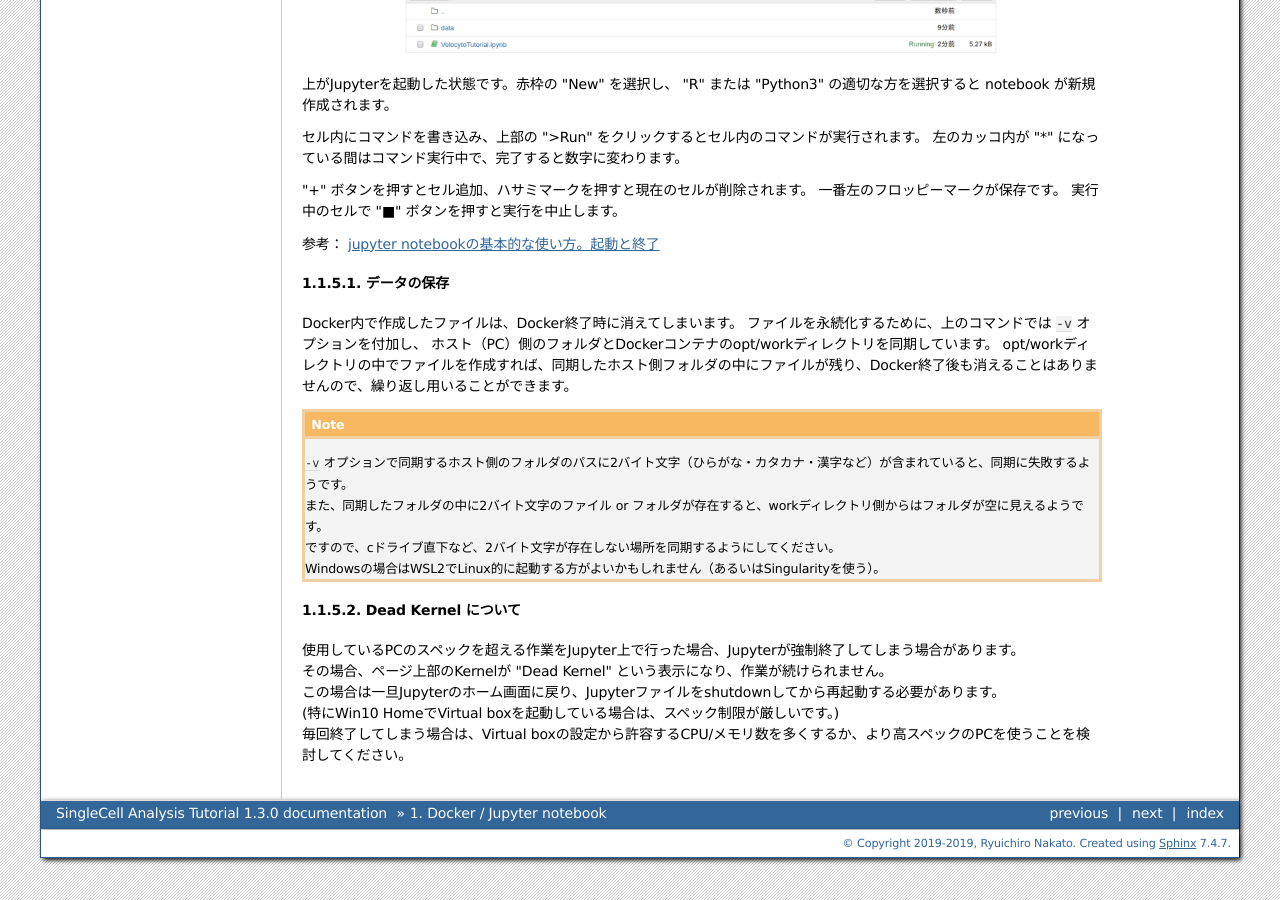
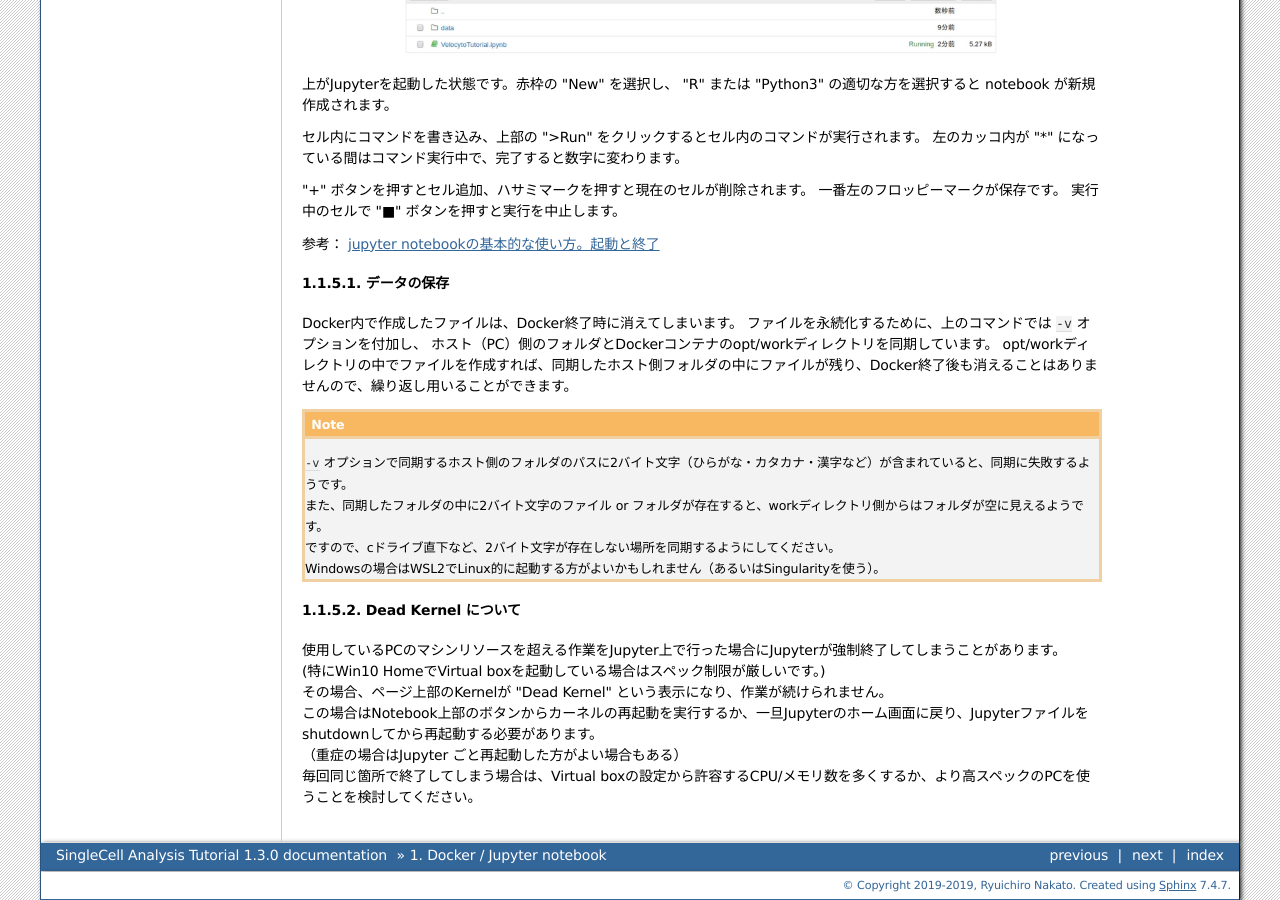
Before and after one commit to rnakato/SinglecellAnalysisTutorial, a Sphinx documentation site: the page built from docs/notebooks/Docker.rst, in a window 1280 px wide and 900 px high, scrolled down 3060 px. Built offline with Sphinx 7.4.7, drawn with Linux system fonts in a browser that asks for light colours; pages that are not in the unit, such as notebooks, are missing from menus.

Commit message:
modify Manual

```diff
--- a/docs/notebooks/Docker.rst
+++ b/docs/notebooks/Docker.rst
@@ -165,14 +165,14 @@ SingularityイメージからJupyterの起動
     singularity exec rnakato_singlecell_jupyter.img jupyternotebook.sh
 
 
-ホストPCのGPUを利用する場合は **-nv** オプションを付加してください。
+ホストPCのGPUを利用する場合は ``--nv`` オプションを付加してください。
 
 .. code-block:: sh
 
     singularity exec --nv rnakato_singlecell_jupyter.img jupyternotebook.sh
 
 
-ホストPCの特定のディレクトリを利用する場合は **-bind** オプションを付加してマウントします。
+ホストPCの特定のディレクトリを利用する場合は ``--bind`` オプションを付加してマウントします。
 
 .. code-block:: sh
 
@@ -229,8 +229,9 @@ opt/workディレクトリの中でファイルを作成すれば、同期した
 Dead Kernel について
 ^^^^^^^^^^^^^^^^^^^^^^^^^^
 
-| 使用しているPCのスペックを超える作業をJupyter上で行った場合、Jupyterが強制終了してしまう場合があります。
+| 使用しているPCのマシンリソースを超える作業をJupyter上で行った場合にJupyterが強制終了してしまうことがあります。
+| (特にWin10 HomeでVirtual boxを起動している場合はスペック制限が厳しいです。)
 | その場合、ページ上部のKernelが "Dead Kernel" という表示になり、作業が続けられません。
-| この場合は一旦Jupyterのホーム画面に戻り、Jupyterファイルをshutdownしてから再起動する必要があります。
-| (特にWin10 HomeでVirtual boxを起動している場合は、スペック制限が厳しいです。)
-| 毎回終了してしまう場合は、Virtual boxの設定から許容するCPU/メモリ数を多くするか、より高スペックのPCを使うことを検討してください。
+| この場合はNotebook上部のボタンからカーネルの再起動を実行するか、一旦Jupyterのホーム画面に戻り、Jupyterファイルをshutdownしてから再起動する必要があります。
+| （重症の場合はJupyter ごと再起動した方がよい場合もある）
+| 毎回同じ箇所で終了してしまう場合は、Virtual boxの設定から許容するCPU/メモリ数を多くするか、より高スペックのPCを使うことを検討してください。
```
